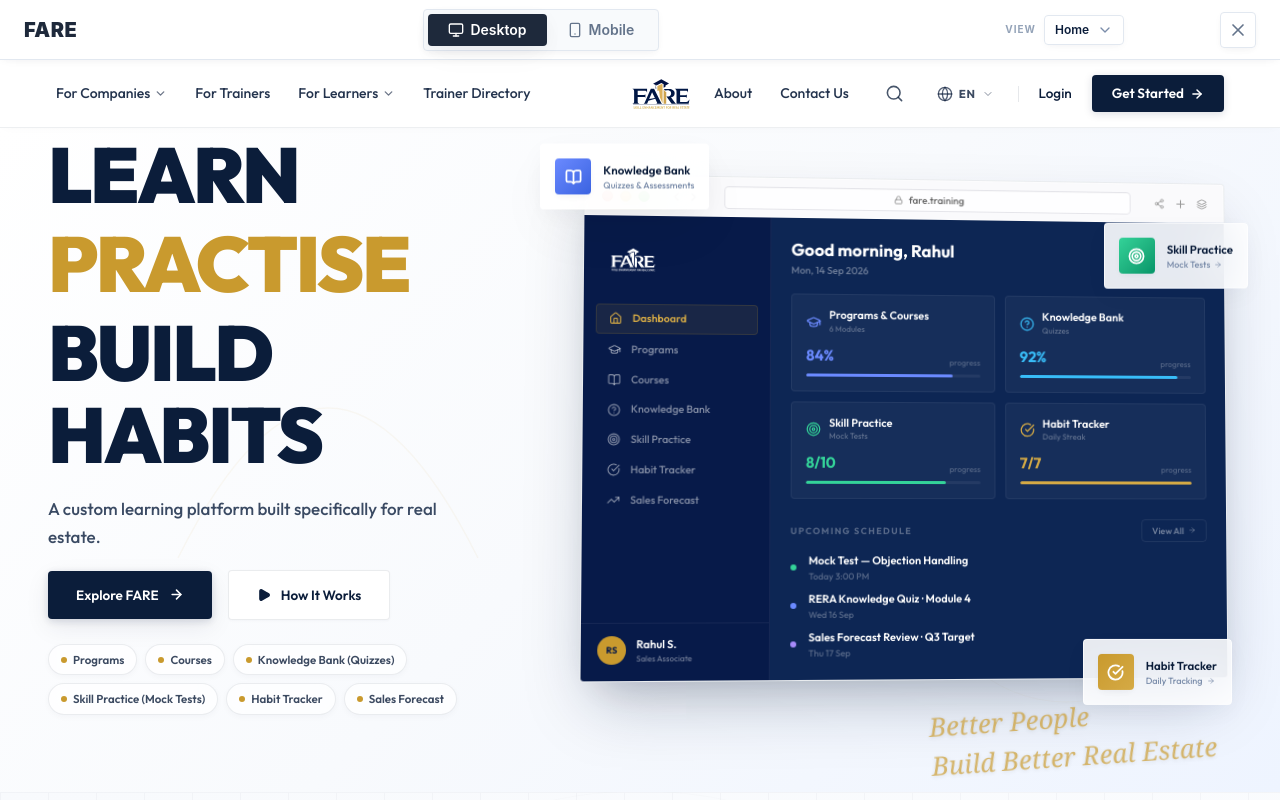
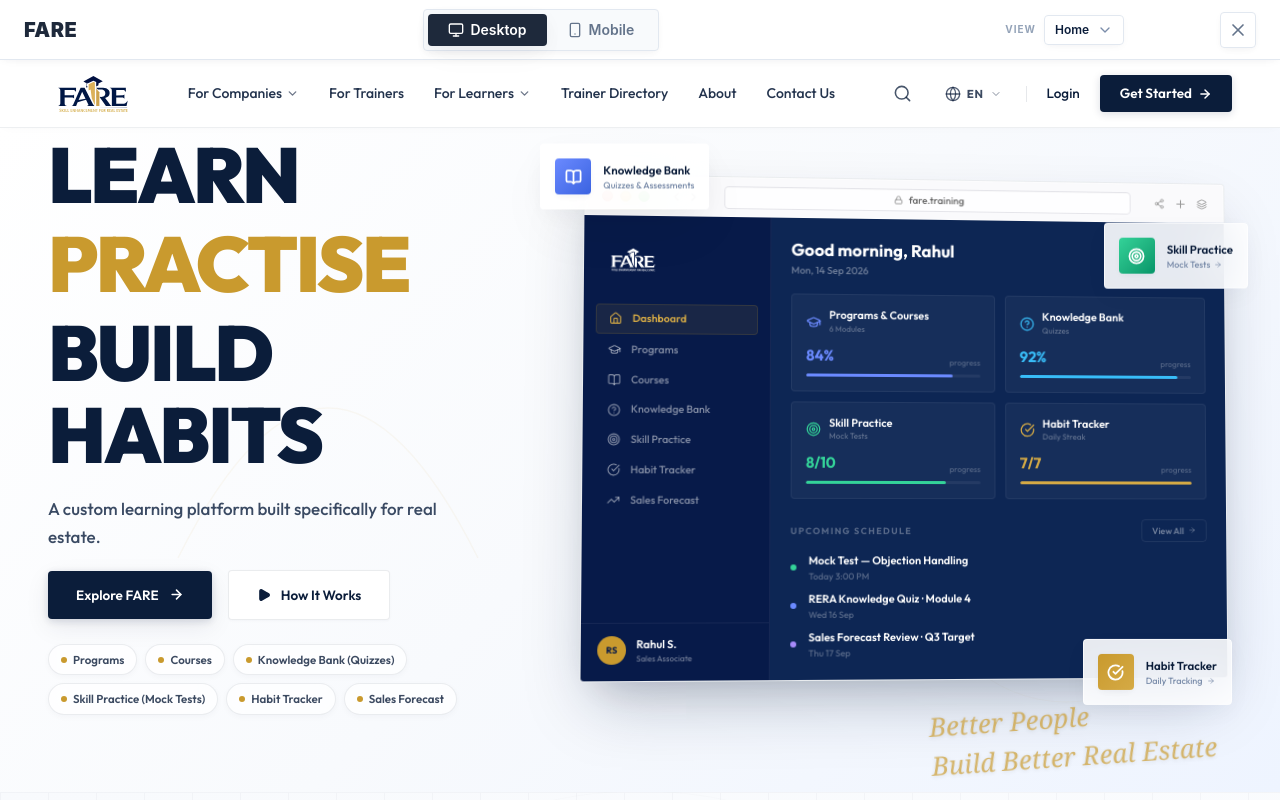
Before and after one commit to onemanwithoneserver/FARE, a React (Vite) app: page /desktop/home in a window 1280 px wide. Built offline with nearby package versions, Linux system fonts and the light colour scheme.

Commit message:
Update desktop.tsx

```diff
--- a/src/Home/00_header/desktop.tsx
+++ b/src/Home/00_header/desktop.tsx
@@ -111,7 +111,7 @@
   const LogoElement = (
     <div
       onClick={() => navigate(`/${currentMode}/home`)}
-      className="flex items-center justify-center cursor-pointer group py-0 shrink-0"
+      className={`flex items-center cursor-pointer group py-0 shrink-0 ${isScrolled ? "justify-center" : "justify-start"}`}
     >
       <img
         src={logo}
@@ -119,7 +119,7 @@
         className={`w-auto max-w-none transition-all duration-300 group-hover:scale-[1.04] ${isScrolled ? "brightness-0 invert" : ""} ${
           isScrolled
             ? "h-[70px] my-[-8px] scale-[1.25] origin-center"
-            : "h-[74px] my-[-8px]"
+            : "h-[90px] my-[-12px] origin-left"
         }`}
       />
     </div>
@@ -485,7 +485,7 @@
       ></div>
       <a
         href="#login"
-        className={`text-[13.5px] font-medium px-1.5 py-1 transition-colors duration-300 shrink-0 hidden xl:inline-block ${isScrolled ? "text-white hover:text-[#C99A2E]" : "text-[#0B1D3A] hover:text-[#C99A2E]"}`}
+        className={`text-[13.5px] font-medium px-1.5 py-1 transition-colors duration-300 shrink-0 hidden lg:inline-block ${isScrolled ? "text-white hover:text-[#C99A2E]" : "text-[#0B1D3A] hover:text-[#C99A2E]"}`}
       >
         Login
       </a>
@@ -515,7 +515,7 @@
           className={`transition-all duration-300 pointer-events-auto flex items-center justify-between relative ${
             isScrolled
               ? "w-full max-w-[1320px] h-[58px] px-5 lg:px-7 bg-[#0B1D3A]/95 backdrop-blur-xl border border-white/10 shadow-[0_12px_32px_-10px_rgba(11,29,58,0.12),0_1px_3px_rgba(11,29,58,0.05)] rounded-full mx-auto"
-              : "w-full h-[68px] px-8 lg:px-14 bg-white/90 backdrop-blur-md border-b border-[#0B1D3A]/[0.07] shadow-[0_2px_10px_-4px_rgba(11,29,58,0.04)] rounded-none"
+              : "w-full h-[68px] px-6 lg:px-10 xl:px-12 bg-white/90 backdrop-blur-md border-b border-[#0B1D3A]/[0.07] shadow-[0_2px_10px_-4px_rgba(11,29,58,0.04)] rounded-none"
           }`}
         >
           {(() => {
@@ -536,12 +536,11 @@
               </>
             ) : (
               <>
-                <nav className="hidden md:flex items-center justify-start flex-1 gap-4 lg:gap-6 xl:gap-7">
-                  {leftNavLinks.map((link, idx) => renderNavLink(link, idx))}
+                <div className="flex items-center shrink-0">{LogoElement}</div>
+                <nav className="hidden md:flex items-center justify-center flex-1 gap-4 lg:gap-6 xl:gap-7.5 mx-4">
+                  {data.navLinks.map((link, idx) => renderNavLink(link, idx))}
                 </nav>
-                <div className="flex items-center shrink-0 mx-4">{LogoElement}</div>
-                <div className="flex items-center justify-end gap-4 lg:gap-6 xl:gap-7">
-                  {rightNavLinks.map((link, idx) => renderNavLink(link, idx + 4))}
+                <div className="flex items-center justify-end shrink-0">
                   {RightControls}
                 </div>
               </>
```
